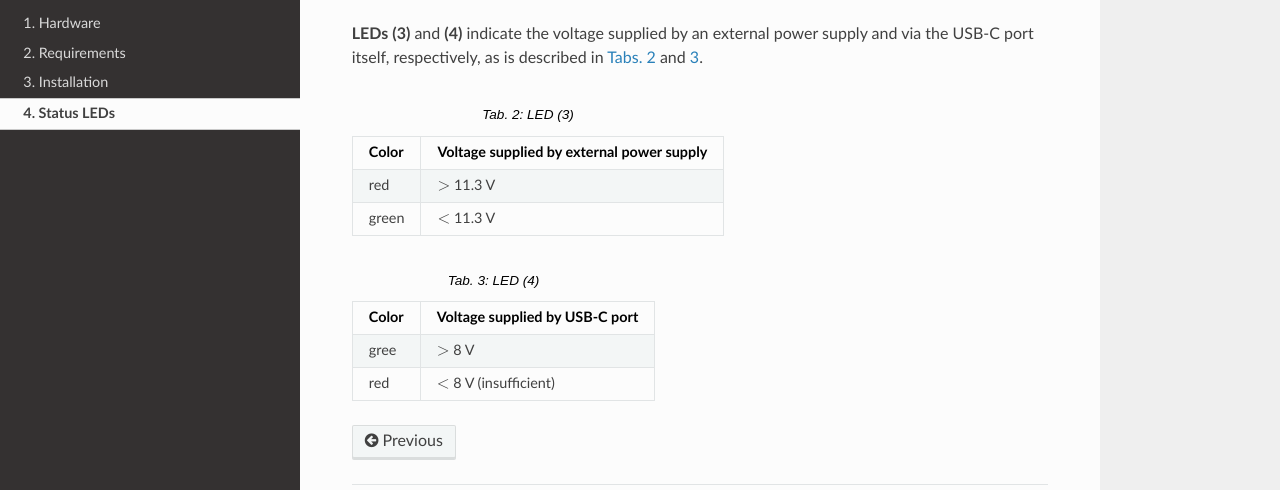
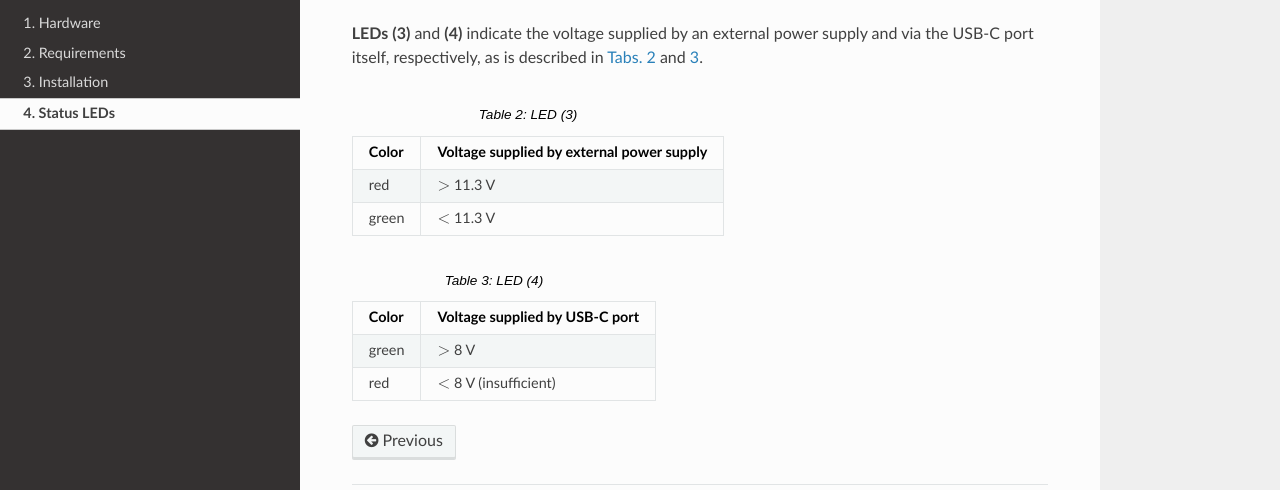
Before and after one commit to crono-kircher/ug-PCIe-over-USB4, a Sphinx documentation site: the page built from source/leds.rst, in a window 1280 px wide. Shown: the part 138-628 px from the top of the page. Built offline with Sphinx 7.4.7 and the Read the Docs theme 2.0.0, drawn with Linux system fonts in a browser that asks for light colours.

```diff
--- a/source/conf.py
+++ b/source/conf.py
@@ -60,7 +60,7 @@ latex_additional_files = ["sphinxcronologic.sty", "extraplaceins.sty"]
 
 numfig = True
 numfig_format = {
-    "figure":"Fig. %s:",
-    "table":"Tab. %s:"
+    "figure":"Figure %s:",
+    "table":"Table %s:"
 }
 numfig_secnum_depth = 0
--- a/source/leds.rst
+++ b/source/leds.rst
@@ -24,7 +24,7 @@ described in :numref:`Tabs. %s<tabLED3>` and :numref:`%s<tabLED4>`.
     =====     ===========
     Color     Voltage supplied by USB-C port
     =====     ===========
-    gree      :math:`>` 8 |nbsp| V
+    green     :math:`>` 8 |nbsp| V
     red       :math:`<` 8 |nbsp| V (insufficient)
     =====     ===========
 
```
Also changed, not shown: 2 other files.
